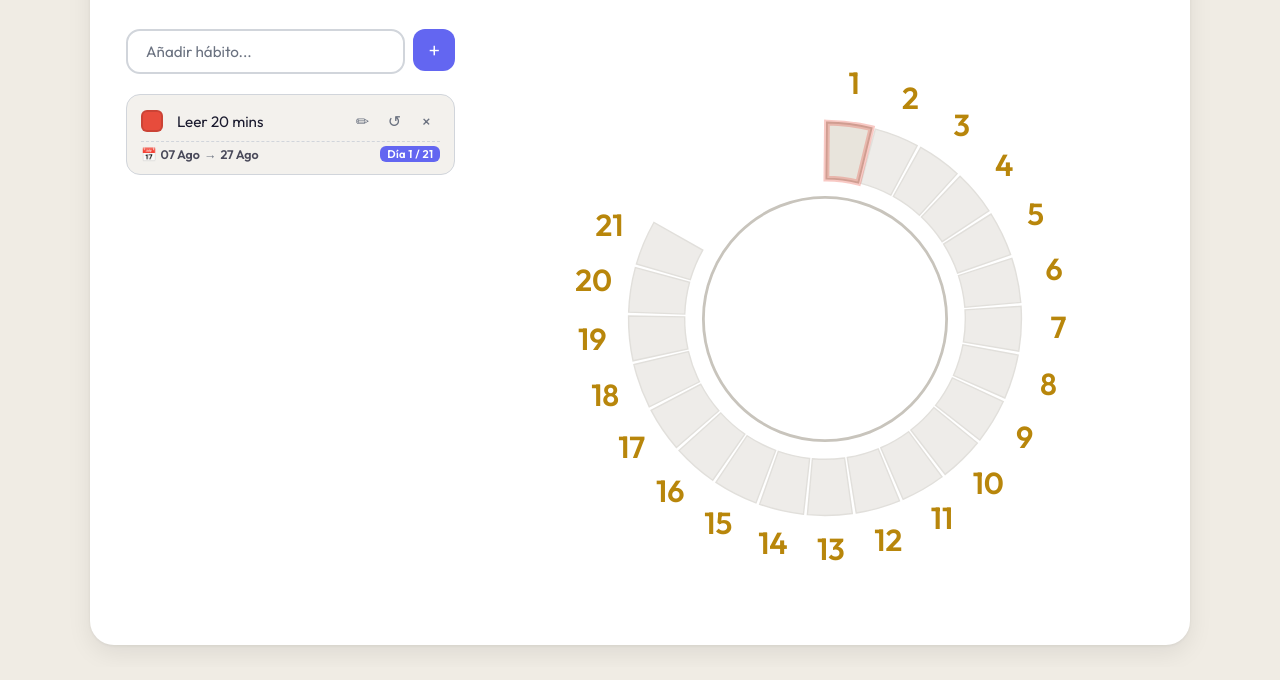
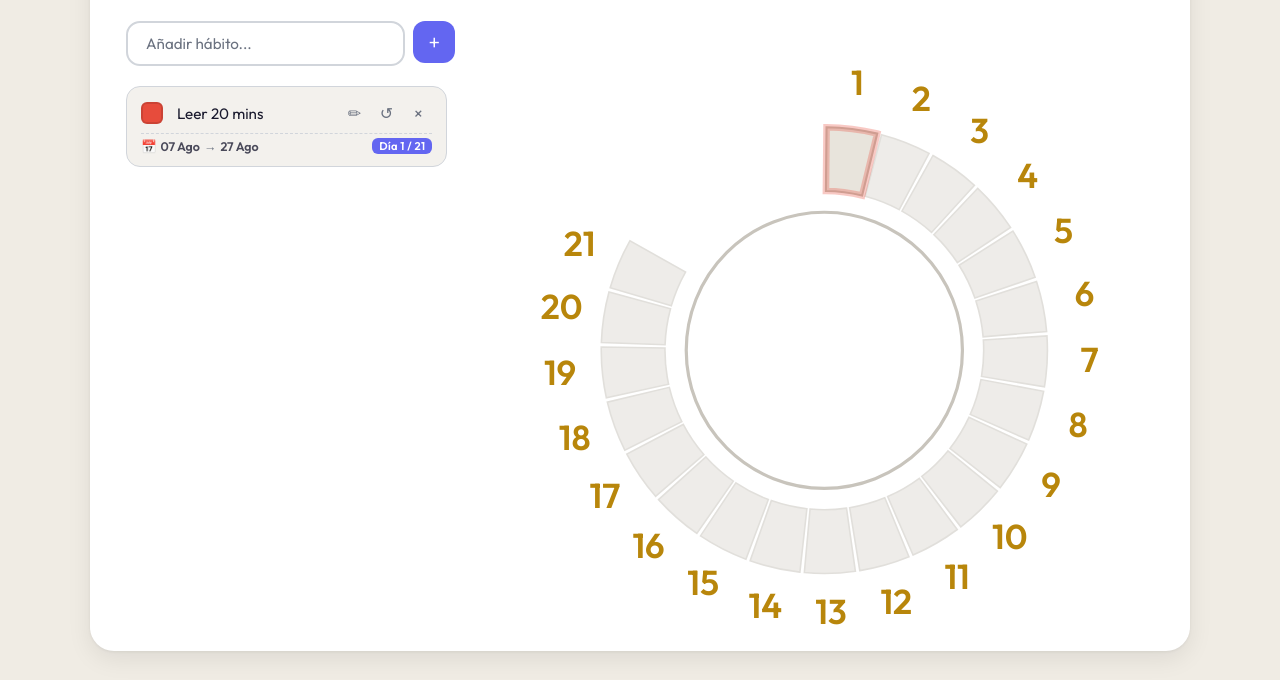
Before and after one commit to nrpqp/HabitTrackerNautilus, a website built with Vite: page index.html in a window 1280 px wide. Shown: the part 133-813 px from the top of the page. Built offline with nearby package versions, Linux system fonts and the light colour scheme.

Commit message:
Lock layout to 100vh and auto-scale SVG

```diff
--- a/style.css
+++ b/style.css
@@ -63,20 +63,25 @@ body {
   color: var(--text-main);
   display: flex;
   justify-content: center;
-  align-items: flex-start;
-  min-height: 100vh;
-  padding: 30px 16px;
+  align-items: center;
+  height: 100vh;
+  overflow: hidden;
+  padding: 20px;
   transition: background-color 0.4s ease, color 0.4s ease;
 }
 
 .container {
   width: 100%;
   max-width: 1100px;
+  height: 100%;
+  max-height: 850px;
   background: var(--card-bg);
   border-radius: 24px;
   padding: 36px;
   box-shadow: var(--shadow-card);
   position: relative;
+  display: flex;
+  flex-direction: column;
   transition: background-color 0.4s ease, box-shadow 0.4s ease;
 }
 
@@ -118,7 +123,8 @@ body {
 /* ── Header ──────────────────────────────────────────────── */
 header {
   text-align: center;
-  margin-bottom: 32px;
+  margin-bottom: 24px;
+  flex-shrink: 0;
 }
 
 header h1 {
@@ -139,7 +145,9 @@ header p {
 .layout {
   display: flex;
   flex-direction: column;
-  gap: 36px;
+  gap: 24px;
+  flex: 1;
+  min-height: 0;
 }
 
 @media (min-width: 768px) {
@@ -154,7 +162,31 @@ header p {
 .sidebar {
   flex: 1;
   min-width: 280px;
+  display: flex;
+  flex-direction: column;
+  min-height: 0;
 }
+
+.habits-legend {
+  display: flex;
+  flex-direction: column;
+  gap: 10px;
+  overflow-y: auto;
+  padding-right: 8px;
+  padding-bottom: 20px;
+}
+/* Custom scrollbar for legend */
+.habits-legend::-webkit-scrollbar {
+  width: 6px;
+}
+.habits-legend::-webkit-scrollbar-track {
+  background: transparent;
+}
+.habits-legend::-webkit-scrollbar-thumb {
+  background: var(--border-color);
+  border-radius: 4px;
+}
+
 
 .add-habit-container {
   display: flex;
@@ -214,11 +246,7 @@ header p {
 }
 
 /* ── Legend ───────────────────────────────────────────────── */
-.habits-legend {
-  display: flex;
-  flex-direction: column;
-  gap: 10px;
-}
+/* legend container replaced above */
 
 .legend-item {
   display: flex;
@@ -388,11 +416,15 @@ header p {
   flex: 2;
   display: flex;
   justify-content: center;
+  align-items: center;
+  min-height: 0;
+  min-width: 0;
 }
 
 .svg-container svg {
-  max-width: 580px;
-  width: 100%;
+  max-width: 100%;
+  max-height: 100%;
+  width: auto;
   height: auto;
   transition: all 0.4s ease;
 }
```
